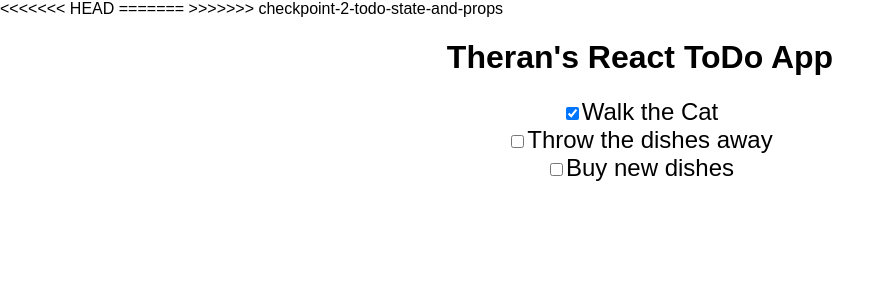
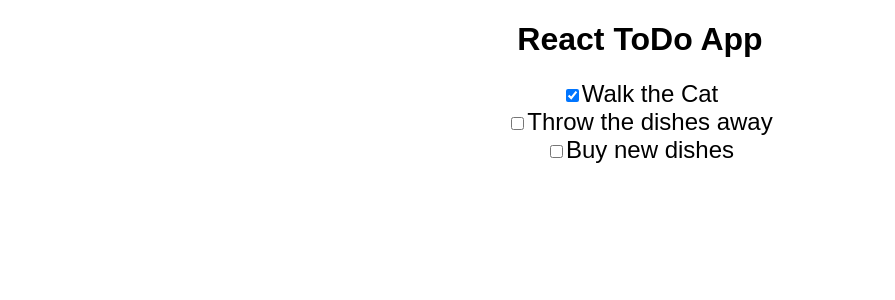
Before and after one commit to theranbrig/react-to-do, a React (Create React App) app: page / in a window 1280 px wide. Shown: the top 300 px of the page, without its empty margins (0-895 px from the left). Built offline with nearby package versions, Linux system fonts and the light colour scheme.

Commit message:
Fixed formatting

```diff
--- a/public/index.html
+++ b/public/index.html
@@ -20,11 +20,7 @@
       work correctly both with client-side routing and a non-root public URL.
       Learn how to configure a non-root public URL by running `npm run build`.
     -->
-<<<<<<< HEAD
-  <title>Todo List</title>
-=======
   <title>React ToDo App</title>
->>>>>>> checkpoint-2-todo-state-and-props
 </head>
 
 <body>
--- a/src/App.js
+++ b/src/App.js
@@ -6,7 +6,6 @@ class App extends Component {
   constructor(props) {
     super(props);
       this.state = {
-        owner: 'Theran',
         todos: [
           { description: 'Walk the Cat', isCompleted: true },
           { description: 'Throw the dishes away', isCompleted: false },
@@ -18,7 +17,7 @@ class App extends Component {
   render() {
     return (
       <div className="App">
-        <h1>{this.state.owner}'s React ToDo App</h1>
+        <h1>React ToDo App</h1>
         { this.state.todos.map(todo =>
           <ToDo description={todo.description} isCompleted={todo.isCompleted} />
         )}
```
